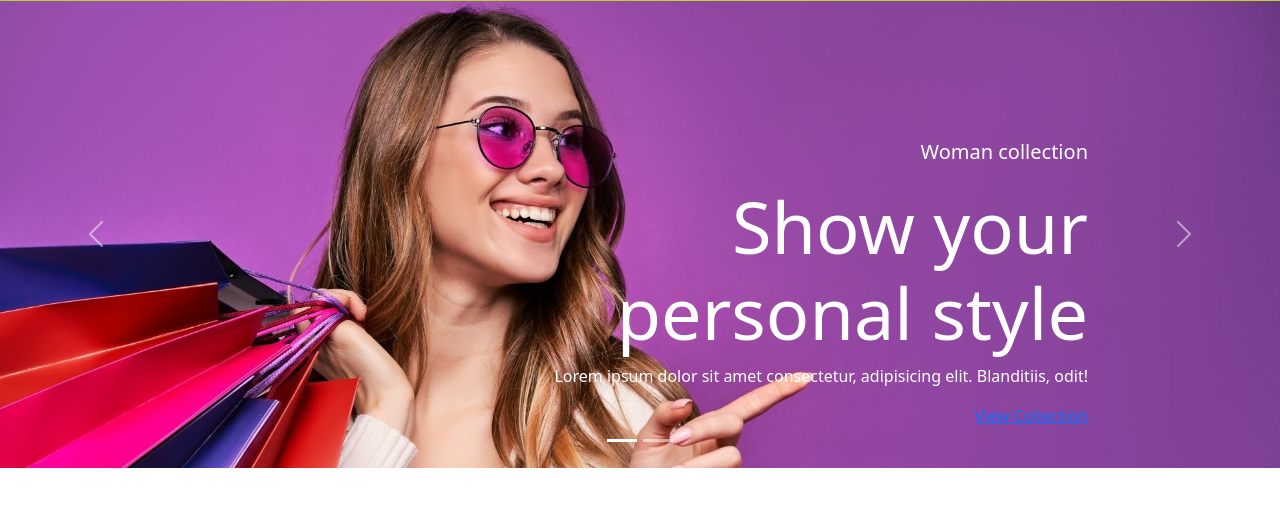
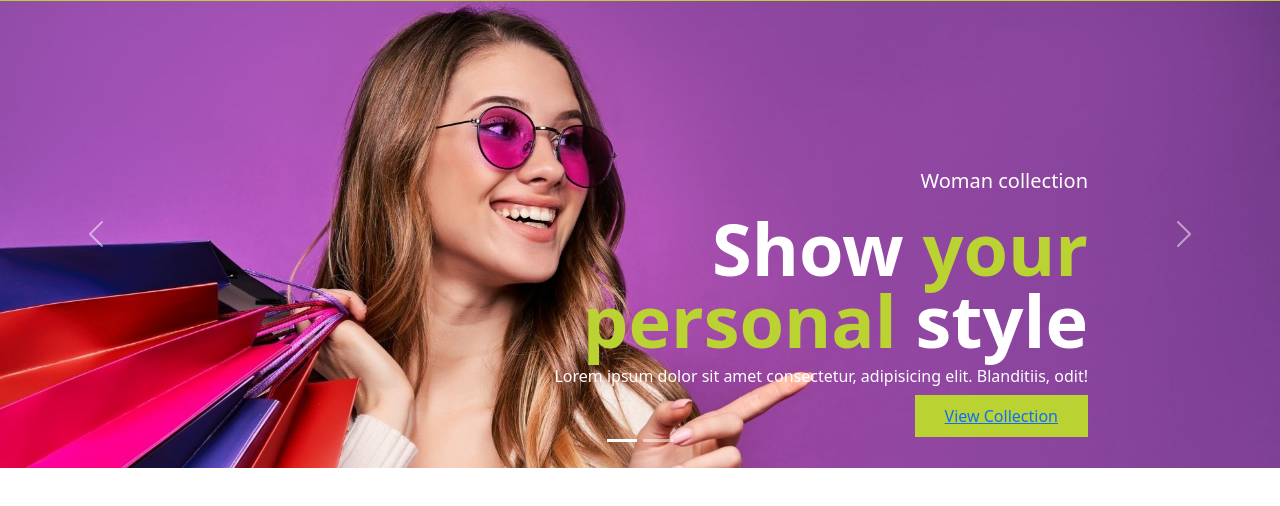
Before and after one commit to VladanStar/ShopBootstrapTask, a plain HTML site: page index.html in a window 1280 px wide. Shown: the part 120-626 px from the top of the page. Drawn offline with nearby package versions, Linux system fonts and the light colour scheme.

Commit message:
add slider

```diff
--- a/index.html
+++ b/index.html
@@ -67,7 +67,7 @@
                     <!-- <h5>First Slide Label </h5>
                     <p>Some representative placeholder content for the first slide.</p> -->
                     <p class="lead">Woman collection</p>
-                    <h2 class="display-2">Show <span>your <br>personal</span> style </h2>
+                    <h2 class="display-2 fw-bold mb-2">Show <span>your <br>personal</span> style </h2>
                    <p> Lorem ipsum dolor sit amet consectetur, adipisicing elit. Blanditiis, odit!</p>
                     <a href="#" class="button">View Collection</a>
                 </div>
@@ -78,7 +78,7 @@
                     <!-- <h5>First Slide Label </h5>
                                     <p>Some representative placeholder content for the first slide.</p> -->
                     <p class="lead">Man collection</p>
-                    <h2 class="display-2">Show <span>your <br>personal</span> style </h2>
+                    <h2 class="display-2 fw-bold mb-2">Show <span>your <br>personal</span> style </h2>
                     <p> Lorem ipsum dolor sit amet consectetur, adipisicing elit. Blanditiis, odit!</p>
                     <a href="#" class="button">View Collection</a>
                 </div>
--- a/main.css
+++ b/main.css
@@ -19,6 +19,11 @@ body {
 a {
     transition: var(--transition);
     text-decoration: none;
+}
+.button {
+    background: var(--accents);
+    padding: 10px 30px;
+    text:
 }
 /* ******************
 topbar
@@ -53,3 +58,10 @@ slider
     color:#fff;
     text-align: center;
 }
+.carousel-item h2 span {
+    color:var(--accents);
+}
+.carousel-item h2 {
+    line-height: 1;
+
+}
```
